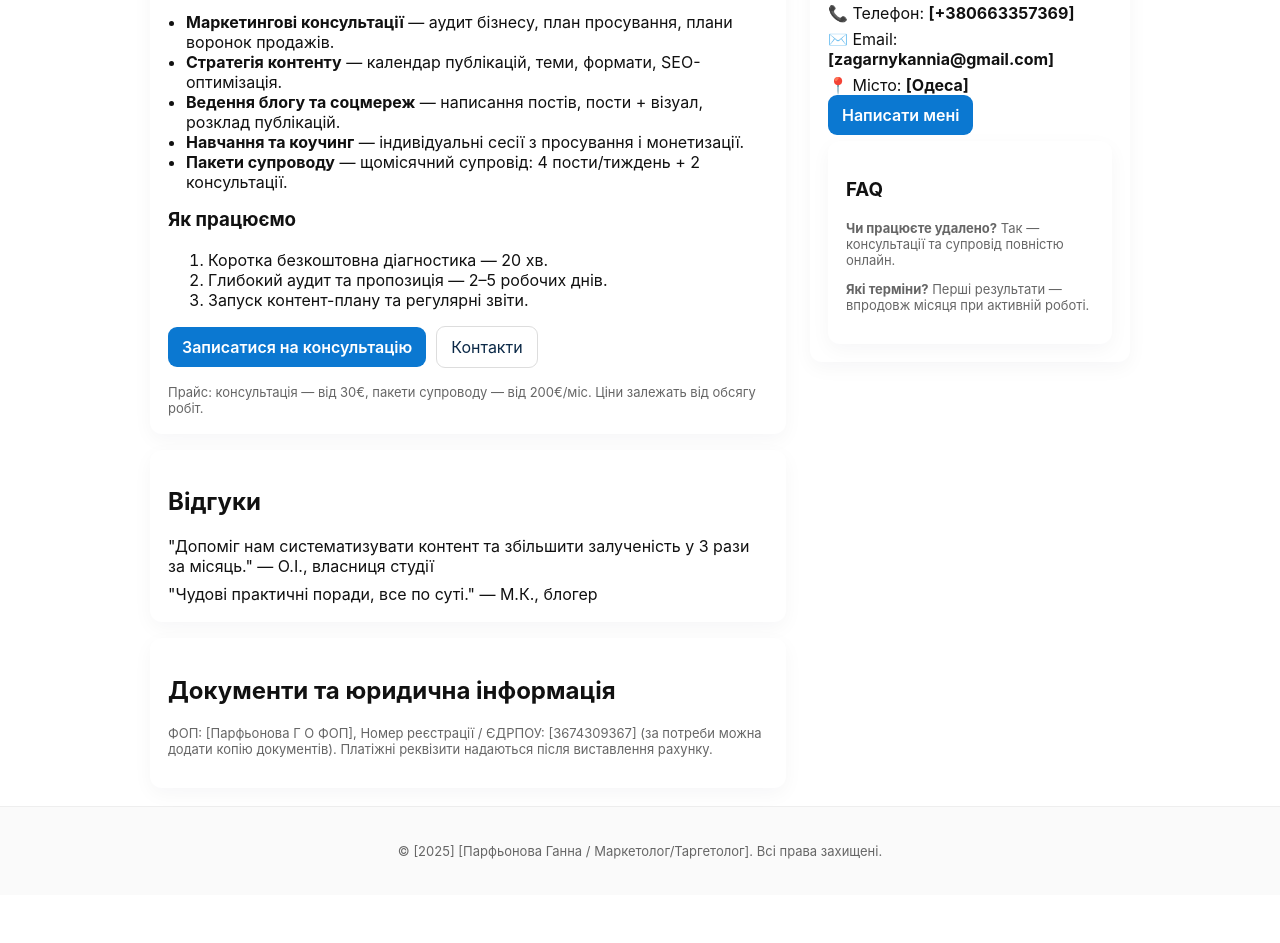
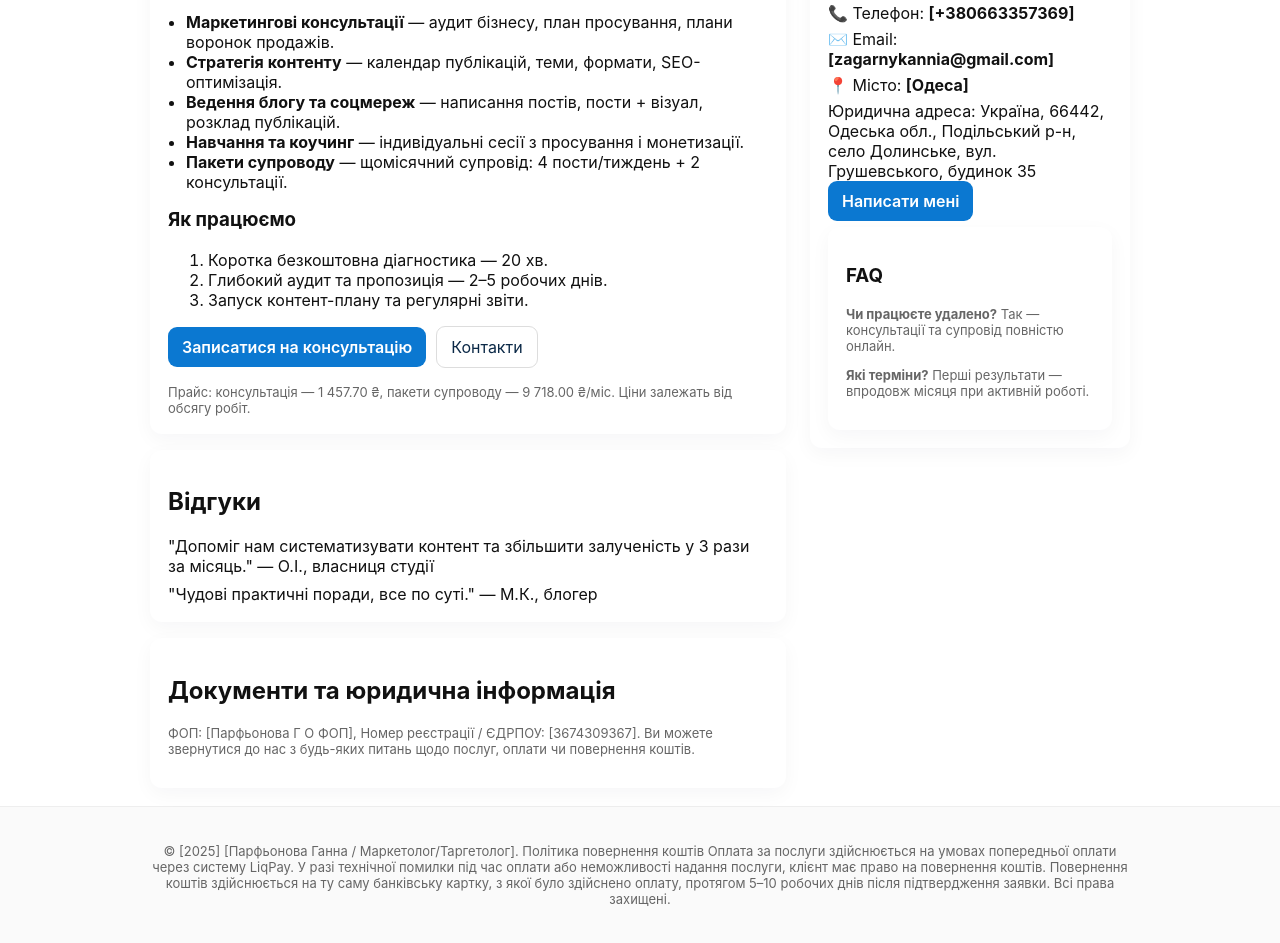
Before and after one commit to romafedor00-gif/hanna, a plain HTML site: page index.html in a window 1280 px wide. Shown: the part 284-1227 px from the top of the page. Before the commit the page ends 1179 px from the top, so only its background shows below. Drawn offline with Linux system fonts and the light colour scheme.

Commit message:
Update index.html

```diff
--- a/index.html
+++ b/index.html
@@ -67,7 +67,7 @@
             <a class="ghost" href="#contacts">Контакти</a>
           </div>
 
-          <div style="margin-top:16px" class="small">Прайс: консультація — від 30€, пакети супроводу — від 200€/міс. Ціни залежать від обсягу робіт.</div>
+          <div style="margin-top:16px" class="small">Прайс: консультація — 1 457.70 ₴, пакети супроводу —  9 718.00 ₴/міс. Ціни залежать від обсягу робіт.</div>
         </div>
 
         <div class="card" style="margin-top:16px">
@@ -78,7 +78,7 @@
 
         <div class="card" style="margin-top:16px">
           <h2>Документи та юридична інформація</h2>
-          <p class="small">ФОП: [Парфьонова Г О ФОП], Номер реєстрації / ЄДРПОУ: [3674309367] (за потреби можна додати копію документів). Платіжні реквізити надаються після виставлення рахунку.</p>
+          <p class="small">ФОП: [Парфьонова Г О ФОП], Номер реєстрації / ЄДРПОУ: [3674309367]. Ви можете звернутися до нас з будь-яких питань щодо послуг, оплати чи повернення коштів.</p>
         </div>
       </section>
 
@@ -89,6 +89,7 @@
             <li>📞 Телефон: <strong>[+380663357369]</strong></li>
             <li>✉️ Email: <strong>[zagarnykannia@gmail.com]</strong></li>
             <li>📍 Місто: <strong>[Одеса]</strong></li>
+            <li>Юридична адреса: Україна, 66442, Одеська обл., Подільський р-н, село Долинське, вул. Грушевського, будинок 35</strong></li>
           </ul>
 
           <div style="margin-top:10px">
@@ -106,7 +107,12 @@
 
   <footer>
     <div class="container">
-      <div class="small">© [2025] [Парфьонова Ганна / Маркетолог/Таргетолог]. Всі права захищені.</div>
+      <div class="small">© [2025] [Парфьонова Ганна / Маркетолог/Таргетолог]. Політика повернення коштів
+
+Оплата за послуги здійснюється на умовах попередньої оплати через систему LiqPay.
+У разі технічної помилки під час оплати або неможливості надання послуги, клієнт має право на повернення коштів.
+
+Повернення коштів здійснюється на ту саму банківську картку, з якої було здійснено оплату, протягом 5–10 робочих днів після підтвердження заявки. Всі права захищені.</div>
     </div>
   </footer>
 </body>
```
